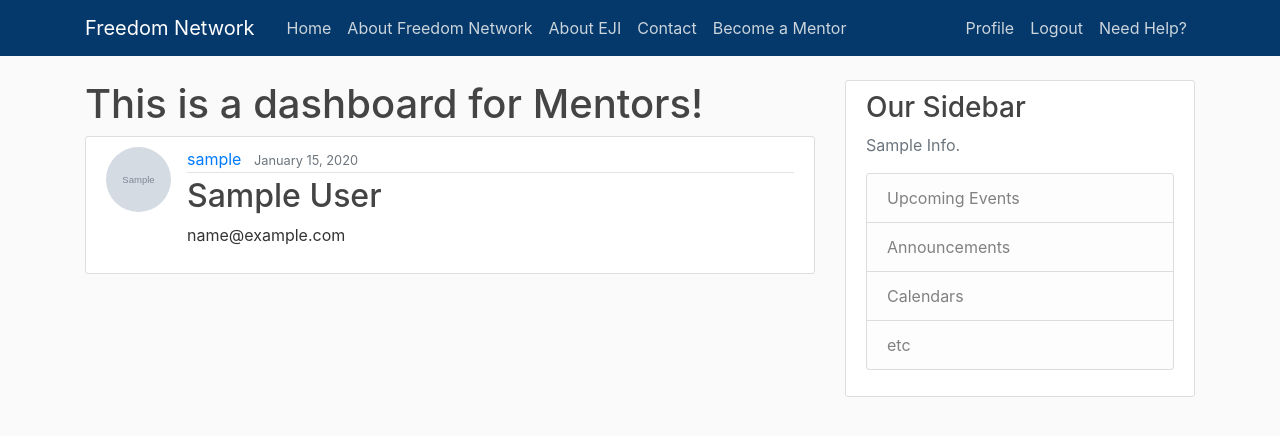
After one commit to alex-eman/freedom-network, a Django app: page /home/ in a window 1280 px wide. The commit adds this page. Shown: the top 436 px of the page. Run offline with Django 3.2, Linux system fonts and the light colour scheme; a user stored in the database is signed in; tables that the repository leaves empty hold one stand-in row (values such as "Sample post"); grey boxes marked "Sample" are stand-in pictures; some libraries are stand-ins or nearby versions.

Commit message:
Week 2 Checkpoints.

```diff
--- /dev/null
+++ b/hub/templates/hub/dashboard.html
@@ -0,0 +1,25 @@
+<!-- hub/templates/hub/dashboard.html -->
+
+{% extends "hub/base.html" %}
+
+{% block content %}
+
+    <h1>This is a dashboard for Mentors!</h1>
+
+    {% for profile in mentees%}
+
+        <article class="media content-section">
+        <img class="rounded-circle article-img" src="{{ profile.image.url}}">
+            <div class="media-body">
+                <div class="article-metadata">
+                    <a class="mr-2" href="#">{{ profile.user.username }}</a>
+                    <small class="text-muted">{{ profile.user.date_joined|date:"F d, Y" }}</small>
+                </div>
+                <h2><a class="article-title" href="#">{{ profile.user.first_name }} {{profile.user.last_name}}</a></h2>
+                <p class="article-content">{{ profile.user.email }}</p>
+            </div>
+        </article>
+
+    {% endfor %}
+
+{% endblock content %}
--- a/hub/templates/hub/home.html
+++ b/hub/templates/hub/home.html
@@ -4,6 +4,6 @@
 
 {% block content %}
 
-    <h1>Home Page</h1>
+    <h1>Home Page for Mentees</h1>
 
 {% endblock content %}
--- a/hub/urls.py
+++ b/hub/urls.py
@@ -3,11 +3,14 @@ hub/urls.py
 """
 
 from django.urls import path
+from django.contrib.auth import views as auth_views
 from . import views
 
 urlpatterns = [
 
-    path('', views.home, name='hub-home'),
+    #path('', views.home, name='hub-home'),
+    path('', auth_views.LoginView.as_view(template_name='users/login.html'), name='login'),
+    path('home/', views.home, name='hub-home'),
     path('about_freenet/', views.about_freenet, name='hub-about_freenet'),
     path('about_org/', views.about_org, name='hub-about_org'),
     path('contact/', views.contact, name='hub-contact'),
--- a/hub/views.py
+++ b/hub/views.py
@@ -3,9 +3,23 @@ hub/views.py
 """
 
 from django.shortcuts import render
+from django.contrib.auth.decorators import login_required
+from django.contrib.auth.models import User
+from users.models import Profile
 
+@login_required
 def home(request):
-    return render(request, 'hub/home.html')
+    if request.user.is_staff:
+
+        mentor = User.objects.filter(username=request.user.username)
+
+        context = {
+            'mentees': Profile.objects.filter(mentor=mentor[0])
+        }
+
+        return render(request, 'hub/dashboard.html', context)
+    else:
+        return render(request, 'hub/home.html')
 
 def about_freenet(request):
     return render(request, 'hub/about_freenet.html')
--- a/users/models.py
+++ b/users/models.py
@@ -9,6 +9,7 @@ from PIL import Image
 class Profile(models.Model):
     user = models.OneToOneField(User, on_delete=models.CASCADE)
     image = models.ImageField(default='default.jpg', upload_to='profile_pics')
+    mentor = models.ForeignKey(User, related_name='mentor', on_delete=models.CASCADE, null=True)
 
     def __str__(self):
         return f'{self.user.username} Profile'
@@ -22,3 +23,7 @@ class Profile(models.Model):
             output_size = (300, 300)
             img.thumbnail(output_size)
             img.save(self.image.path)
+
+
+# have a field named mentor, this links to one user
+# then we can search all users and filter where mentor == specific name
```
